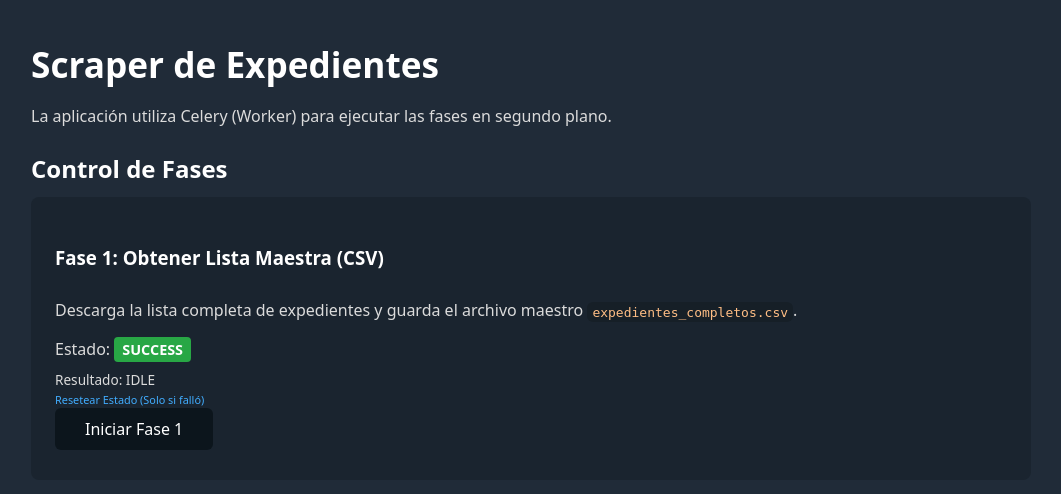
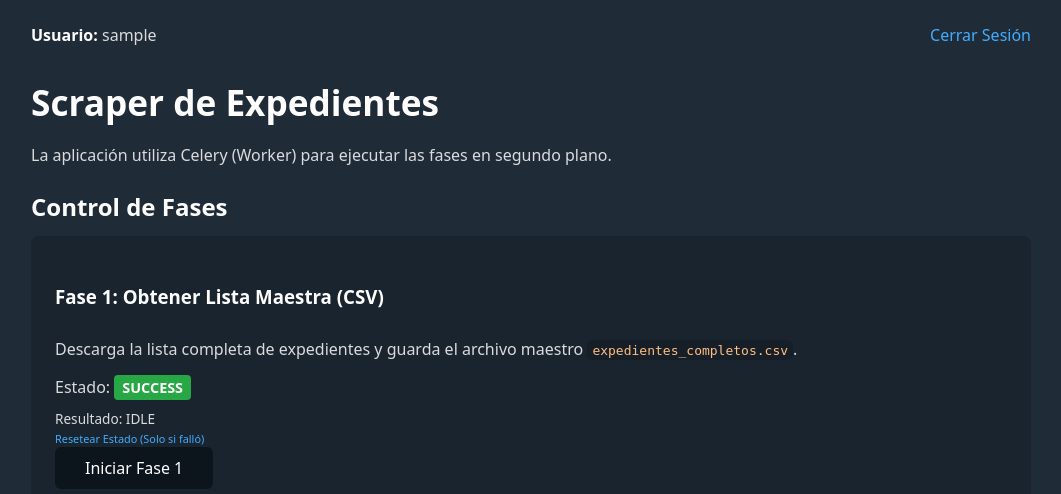
Before and after one commit to marianodevel/scraping_siped, a Flask app: page / in a window 1280 px wide. Shown: the top 494 px of the page, without its empty margins (109-1170 px from the left). Run offline with Flask 3, Linux system fonts and the light colour scheme; the visitor is signed in with stand-in values (Sample User, id 1); some libraries are stand-ins or nearby versions.

Commit message:
Agrega saludo de usuario y botón de logout a index.html

```diff
--- a/templates/index.html
+++ b/templates/index.html
@@ -47,9 +47,30 @@
         .flash.warning { background-color: #664d00; }
         .flash.info { background-color: #004a66; }
         .fase-info { margin-top: 10px; font-size: 0.85em; }
+
+        /* <<<--- AÑADIDO ESTE BLOQUE DE ESTILO ---<<< */
+        .user-header {
+            display: flex;
+            justify-content: space-between;
+            align-items: center;
+            padding: 0.5rem 0;
+            border-bottom: 1px solid var(--border-color);
+            margin-bottom: 1rem;
+        }
     </style>
 </head>
 <body hx-headers='{"Cache-Control": "no-cache"}'>
+
+    <header class="user-header">
+        <div>
+            <strong>Usuario:</strong> {{ username | default('N/A') }}
+        </div>
+        <a href="{{ url_for('logout') }}" role="button" class="outline">
+            Cerrar Sesión
+        </a>
+    </header>
+
+
     <h1>Scraper de Expedientes</h1>
     <p>La aplicación utiliza Celery (Worker) para ejecutar las fases en segundo plano.</p>
 
```
